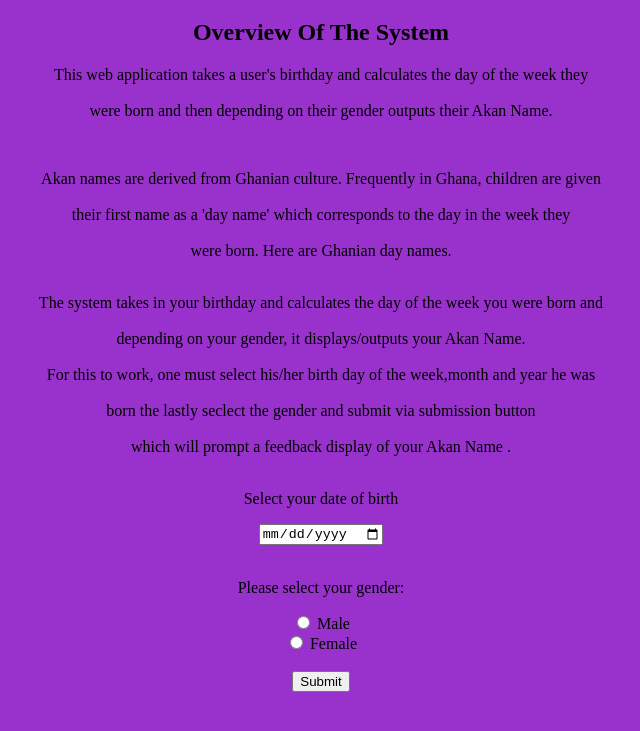
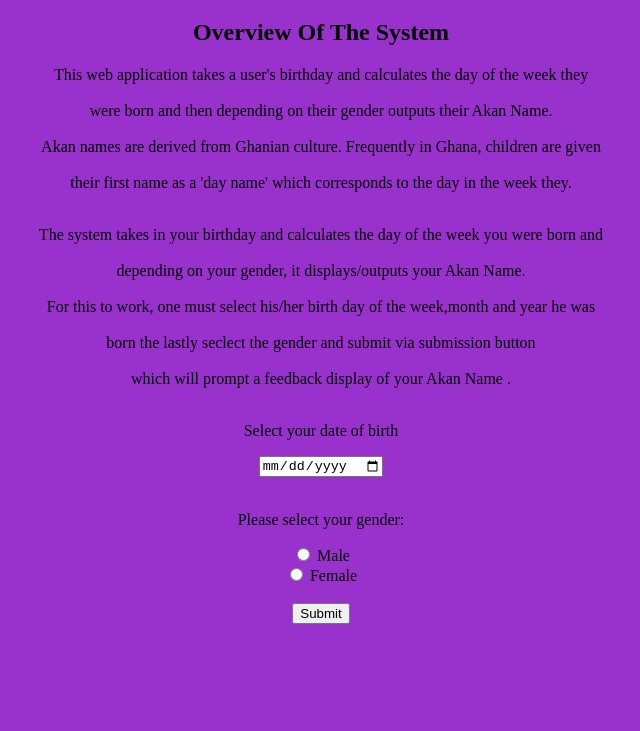
Before and after one commit to BellaObonyo/Akan-Birth-Names, a plain HTML site: page index.html in a window 1280 px wide. Shown: the part 61-792 px from the top of the page, without its empty margins (319-959 px from the left). Drawn offline with Linux system fonts and the light colour scheme; a script that the page names is missing.

Commit message:
edited my paragraphs

```diff
--- a/index.html
+++ b/index.html
@@ -15,8 +15,8 @@
         <div>
             <h2>Overview Of The System</h2>
         </div>
-        <p>This web application takes a user's birthday and calculates the day of the week they <br><br>were born and then depending on their gender outputs their Akan Name.</p><br>
-        <p>Akan names are derived from Ghanian culture. Frequently in Ghana, children are given <br><br>their first name as a 'day name' which corresponds to the day in the week they <br><br>were born. Here are Ghanian day names.</p><br>
+        <p>This web application takes a user's birthday and calculates the day of the week they <br><br>were born and then depending on their gender outputs their Akan Name.<br><br>Akan names are derived from Ghanian culture. Frequently in Ghana, children are given<br><br>their first name as a 'day name' which corresponds to the day in the week they.</p><br>
+
     </div>
     <script src="scripts.js"></script>
 	<div class="body">
```
